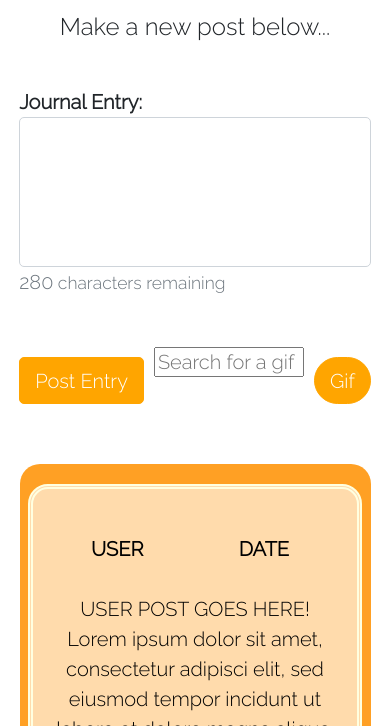
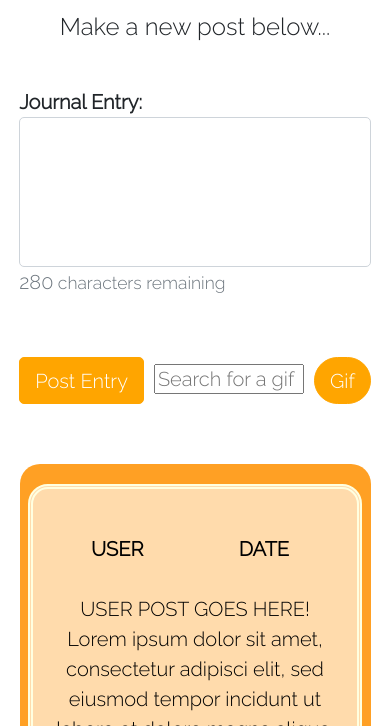
Before and after one commit to partyzl/pipeline-predators, a website: page client/index.html in a window 390 px wide. Shown: the part 118-844 px from the top of the page. Drawn offline with nearby package versions, Linux system fonts and the light colour scheme; no server answers.

Commit message:
styled search box for mobile

```diff
--- a/client/style.css
+++ b/client/style.css
@@ -71,6 +71,12 @@ label {
     text-align: center;
 }
 
+#gifSearch {
+    height: 30px;
+    width: 150px;
+    margin: 10px 10px 0 10px;
+}
+
 /* button styles */
 
 #giphy {
@@ -85,12 +91,6 @@ label {
     background-color: orange;
     color: white;
     border-color: orange;
-}
-
-#gifSearch {
-    height: 30px;
-    width: 150px;
-    margin: 10px 10px 0 10px;
 }
 
 .react {
@@ -156,6 +156,12 @@ label {
         display: fixed;
     }
 
+    #gifSearch {
+        height: 30px;
+        width: 150px;
+        margin: 27px 10px 0 10px;
+    }
+
     .input {
         margin-left: -50px;
     }
```
